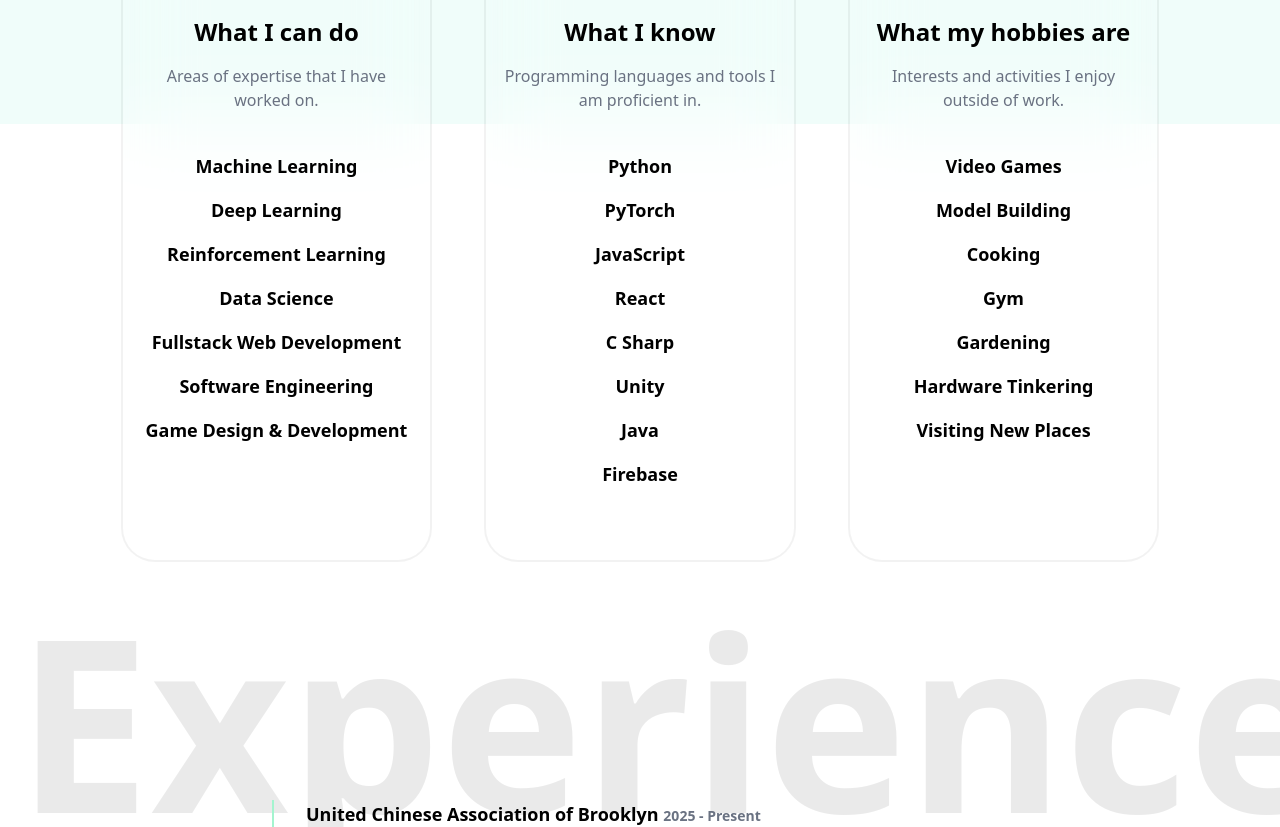
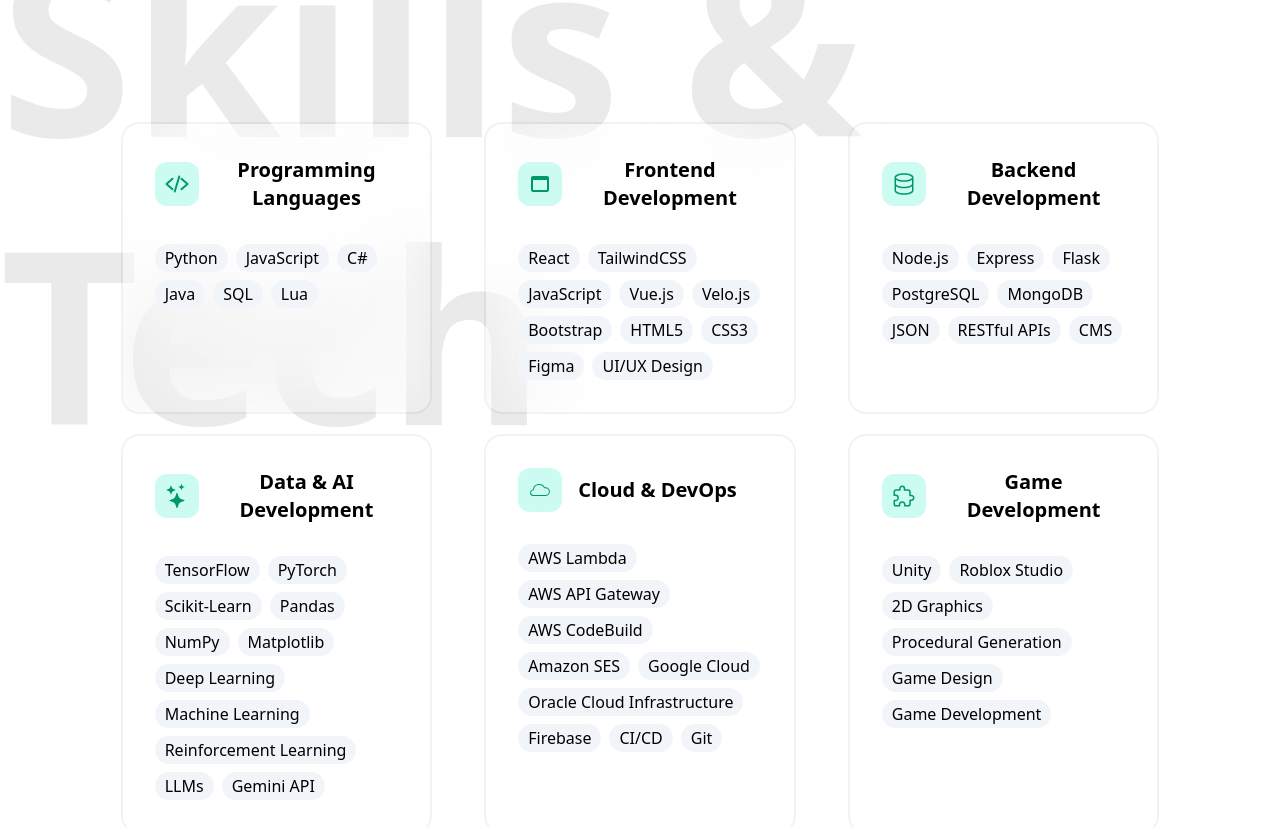
Before and after one commit to tianye-chen/portfolio4, a React (Vite) app: page / in a window 1280 px wide. Shown: the part 1340-2167 px from the top of the page. Built offline with nearby package versions, Linux system fonts and the light colour scheme.

Commit message:
remove sections and revamped skills

```diff
--- a/src/Components/Data/data.jsx
+++ b/src/Components/Data/data.jsx
@@ -1,7 +1,7 @@
 export const links = [
     "https://github.com/tianye-chen",
     "https://www.linkedin.com/in/tianyechen/",
-    "mailto:contact@tianyechen.net",
+    "mailto:contact@danielch.net",
 ];
 
 export const broad_skills = [
@@ -14,16 +14,73 @@
   "Game Design & Development",
 ];
 
-export const prog_skills = [
+export const prog_langs = [
   "Python",
+  "JavaScript",
+  "C#",
+  "Java",
+  "SQL",
+  "Lua",
+];
+
+export const front_dev = [
+  "React",
+  "TailwindCSS",
+  "JavaScript",
+  "Vue.js",
+  "Velo.js",
+  "Bootstrap",
+  "HTML5",
+  "CSS3",
+  "Figma",
+  "UI/UX Design",
+]
+
+export const back_dev = [
+  "Node.js",
+  "Express",
+  "Flask",
+  "PostgreSQL",
+  "MongoDB",
+  "JSON",
+  "RESTful APIs",
+  "CMS",
+]
+
+export const cloud_devops = [
+  "AWS Lambda",
+  "AWS API Gateway",
+  "AWS CodeBuild",
+  "Amazon SES",
+  "Google Cloud",
+  "Oracle Cloud Infrastructure",
+  "Firebase",
+  "CI/CD",
+  "Git",
+]
+
+export const game_dev = [
+  "Unity",
+  "Roblox Studio",
+  "2D Graphics",
+  "Procedural Generation",
+  "Game Design",
+  "Game Development",
+]
+
+export const ai_data_dev = [
+  "TensorFlow",
   "PyTorch",
-  "JavaScript",
-  "React",
-  "C Sharp",
-  "Unity",
-  "Java",
-  "Firebase",
-];
+  "Scikit-Learn",
+  "Pandas",
+  "NumPy",
+  "Matplotlib",
+  "Deep Learning",
+  "Machine Learning",
+  "Reinforcement Learning",
+  "LLMs",
+  "Gemini API",
+]
 
 export const hobbies = [
   "Video Games",
@@ -114,7 +171,7 @@
 export const projects = [
   {
     title: "🧰 Web AI Tool Suite",
-    description: "A suite of freemium web AI tools including, video summarization, text summarization, and worksheet generation.",
+    description: "A suite of freemium web AI tools targeted towards educators. Including video summarization, text summarization, and worksheet generation.",
     year: "2026 In Progress",
     attributes: ["Solo"],
     tech: [
@@ -137,6 +194,7 @@
     year: "2025",
     attributes: ["Solo"],
     repo: "https://github.com/tianye-chen/disc-datapack-maker",
+    demo: "mcdiscs.danielch.net",
     tech: [
       "JavaScript",
       "React",
--- a/src/Components/InfoBoxLarge.jsx
+++ b/src/Components/InfoBoxLarge.jsx
@@ -1,21 +1,29 @@
 import React from "react";
+import { SkillPill } from "./SkillPill";
 
-export const InfoBoxLarge = ({ icon, title, description, content, corner, inFocus }) => {
+export const InfoBoxLarge = ({
+  icon,
+  title,
+  content,
+}) => {
   return (
     <div
-      class={`relative ring-2 ring-black/5 bg-red px-4 min-h-full py-16 transition-all ease-in-out rounded-4xl mx-4 bg-transparent backdrop-blur-2xl`}
+      class={`group relative mx-4 min-h-full rounded-2xl bg-transparent p-8 ring-2 ring-black/5 backdrop-blur-2xl transition-all duration-300 ease-in-out hover:shadow-lg hover:ring-emerald-300`}
     >
-      <div class="flex flex-col items-center justify-center text-center text-black">
-        <div class="mb-8 text-4xl">{icon}</div>
-        <div class="mb-8">
-          <h2 class="mb-4 text-2xl font-bold">{title}</h2>
-          <p class="text-center text-gray-500">{description}</p>
+      <div class="flex flex-col items-start justify-center text-center">
+        <div class="mb-8 flex h-full flex-row items-center justify-center gap-4 text-2xl">
+          <span class="h-min rounded-xl bg-teal-100 p-2.5 text-emerald-600">
+            {icon}
+          </span>
+          <h2 class="text-center text-xl font-semibold transition-all duration-300 ease-in-out group-hover:text-emerald-600">
+            {title}
+          </h2>
         </div>
-        {content.map((item, index) => (
-          <div>
-            <p class="py-2 text-lg font-semibold">{item}</p>
-          </div>
-        ))}
+        <div class="flex flex-wrap gap-2">
+          {content.map((item, index) => (
+            <SkillPill skill={item} key={index} slateBase={true} />
+          ))}
+        </div>
       </div>
     </div>
   );
--- a/src/Components/Sections/AboutMe.jsx
+++ b/src/Components/Sections/AboutMe.jsx
@@ -1,38 +1,8 @@
-import { React } from "react";
-import { InfoBoxLarge } from "../InfoBoxLarge";
-import { broad_skills, prog_skills, hobbies } from "../Data/data";
-import { FaLaptopCode } from "react-icons/fa";
-import { IoCodeSlash, IoExtensionPuzzleOutline } from "react-icons/io5";
-
 export const AboutMe = () => {
-  const infoBoxes = [
-    {
-      icon: <FaLaptopCode />,
-      title: "What I can do",
-      description: "Areas of expertise that I have worked on.",
-      content: broad_skills,
-      corner: "left",
-    },
-    {
-      icon: <IoCodeSlash />,
-      title: "What I know",
-      description: "Programming languages and tools I am proficient in.",
-      content: prog_skills,
-      corner: null,
-    },
-    {
-      icon: <IoExtensionPuzzleOutline />,
-      title: "What my hobbies are",
-      description: "Interests and activities I enjoy outside of work.",
-      content: hobbies,
-      corner: "right",
-    },
-  ];
-
   return (
     <div>
       {/** About Me */}
-      <section class="bg-teal-50 py-60 pb-80">
+      <section class="bg-teal-50 pb-40 pt-60">
         <div class="relative mx-auto flex items-center justify-center px-[6rem]">
           <h2 class="pointer-events-none absolute -top-[19rem] mb-8 w-full text-3xl text-[15rem] font-bold">
             <span class="opacity-8">About Me</span>
@@ -43,29 +13,6 @@
           </p>
         </div>
       </section>
-
-      <section class="-my-40 -translate-y-40 py-20">
-        {/** Personal attributes */}
-        <div class="pointer-events-none mx-auto max-w-5/6 2xl:max-w-7xl">
-          <div class="grid gap-6 rounded-4xl md:grid-cols-3">
-            {infoBoxes.map((box, index) => (
-              <div>
-                <InfoBoxLarge
-                  icon={box["icon"]}
-                  title={box["title"]}
-                  description={box["description"]}
-                  content={box["content"]}
-                  corner={box["corner"]}
-                  inFocus={false}
-                />
-              </div>
-            ))}
-          </div>
-        </div>
-        <div class="absolute -top-25 bottom-0 -z-20 hidden min-h-full min-w-full translate-y-70 bg-cover drop-shadow-2xl">
-          <br />
-        </div>
-      </section>
     </div>
   );
 };
--- a/src/Components/Sections/Hero.jsx
+++ b/src/Components/Sections/Hero.jsx
@@ -196,13 +196,13 @@
 
       <div class="relative flex min-h-screen flex-row items-center justify-center gap-8 overflow-hidden pb-24 text-center md:text-left">
         <div
-          class="font-lexend pointer-events-none absolute -top-1.5 left-4 hidden min-w-screen text-left text-base/85 font-bold opacity-5 sm:block sm:text-[15rem] md:text-[26rem]"
+          class="font-lexend pointer-events-none absolute -top-1.5 left-4 hidden min-w-screen text-left text-base/85 font-bold opacity-5 sm:block sm:text-[15rem] md:text-[23rem]"
           ref={firstNameBGLargeRef}
         >
           DANIEL
         </div>
         <div
-          class="font-lexend pointer-events-none absolute bottom-0 hidden min-w-screen text-right text-base/85 font-bold opacity-5 sm:block sm:text-[15rem] md:text-[26rem]"
+          class="font-lexend pointer-events-none absolute bottom-0 hidden min-w-screen text-right text-base/85 font-bold opacity-5 sm:block sm:text-[15rem] md:text-[23rem]"
           ref={lastNameBGLargeRef}
         >
           CHEN
@@ -220,7 +220,7 @@
           <h1
             class={`font-roboto mb-4 bg-clip-text text-5xl leading-normal font-extrabold text-transparent md:text-6xl`}
             style={{
-              backgroundImage: `radial-gradient(circle at ${gradPos.x}% ${gradPos.y}%, #a855f7, #10b981, #0ea5e9)`,
+              backgroundImage: `linear-gradient(90deg, #4DE3B6 0%, #00BC7D 10%, #009999 100%)`,
             }}
             ref={(el) => refPush(el, nameCenterSectionRef)}
           >
@@ -234,10 +234,10 @@
           </p>
 
           <p
-            class="absolute hidden text-center text-4xl font-light md:block"
+            class="absolute hidden text-center text-3xl font-light md:block"
             ref={(el) => refPush(el, nameCenterSectionRef)}
           >
-            Specializing in{" "}
+            Creating Solutions with{" "}
             <span
               class="border-r-2 border-emerald-500 pr-1"
               ref={(el) => (typewriterRef.current[0] = el)}
@@ -250,7 +250,7 @@
             class="absolute left-1 flex min-w-screen flex-col items-center gap-2 text-center text-2xl font-light md:hidden"
             ref={(el) => refPush(el, nameCenterSectionRef)}
           >
-            <p> Specializing in </p>
+            <p> Creating Solutions with </p>
             <span
               class="border-r-2 border-emerald-500 pr-1"
               ref={(el) => (typewriterRef.current[1] = el)}
--- /dev/null
+++ b/src/Components/Sections/Skills.jsx
@@ -0,0 +1,72 @@
+import { React } from "react";
+import { InfoBoxLarge } from "../InfoBoxLarge";
+import { ai_data_dev, back_dev, cloud_devops, front_dev, game_dev, prog_langs } from "../Data/data";
+import { FaLaptopCode } from "react-icons/fa";
+import { IoCodeSlash, IoExtensionPuzzleOutline } from "react-icons/io5";
+import { MdOutlineWebAsset } from "react-icons/md";
+import { GoDatabase } from "react-icons/go";
+import { BsStars } from "react-icons/bs";
+import { CiCloudOn } from "react-icons/ci";
+
+export const Skills = () => {
+  const infoBoxes = [
+    {
+      icon: <IoCodeSlash />,
+      title: "Programming Languages",
+      content: prog_langs,
+    },
+    {
+      icon: <MdOutlineWebAsset />,
+      title: "Frontend Development",
+      content: front_dev,
+    },
+    {
+      icon: <GoDatabase />,
+      title: "Backend Development",
+      content: back_dev,
+    },
+    {
+        icon: <BsStars />,
+        title: "Data & AI Development",
+        content: ai_data_dev,
+    },
+    {
+        icon: <CiCloudOn />,
+        title: "Cloud & DevOps",
+        content: cloud_devops,
+    },
+    {
+      icon: <IoExtensionPuzzleOutline />,
+      title: "Game Development",
+      content: game_dev,
+    }
+  ];
+
+  return (
+    <div>
+      <section class="py-40">
+        {/** Personal attributes */}
+        <div class="relative">
+          <h2 class="pointer-events-none absolute -top-[14rem] mb-8 flex justify-around text-3xl text-[15rem] font-bold">
+            <span class="opacity-8">Skills & Tech</span>
+          </h2>
+
+          <div class="grid gap-6 rounded-4xl md:grid-cols-3 mx-auto max-w-5/6 2xl:max-w-7xl">
+            {infoBoxes.map((box, index) => (
+              <div>
+                <InfoBoxLarge
+                  icon={box["icon"]}
+                  title={box["title"]}
+                  content={box["content"]}
+                />
+              </div>
+            ))}
+          </div>
+        </div>
+        <div class="absolute -top-25 bottom-0 -z-20 hidden min-h-full min-w-full translate-y-70 bg-cover drop-shadow-2xl">
+          <br />
+        </div>
+      </section>
+    </div>
+  );
+};
--- a/src/Components/SkillPill.jsx
+++ b/src/Components/SkillPill.jsx
@@ -1,9 +1,11 @@
 import React from "react";
 
-export const SkillPill = ({ skill }) => {
+export const SkillPill = ({ skill, slateBase }) => {
   return (
-    <div class="flex justify-center overflow-hidden rounded-full bg-emerald-500 px-2 pb-0.5 whitespace-nowrap text-white outline-emerald-500 transition-all ease-in-out hover:bg-white hover:text-emerald-500 hover:outline-1">
-      {skill}
+    <div
+      class={`text-md flex justify-center overflow-hidden rounded-full px-2.5 py-0.5 font-medium whitespace-nowrap outline-emerald-500 transition-all ease-in-out hover:bg-white hover:text-emerald-500 hover:outline-1 ${slateBase ? "bg-slate-100 text-black" : "bg-emerald-500 text-white"}`}
+    >
+      <div class="pointer-events-none">{skill}</div>
     </div>
   );
 };
--- a/src/Home.jsx
+++ b/src/Home.jsx
@@ -1,6 +1,7 @@
 import { Link } from "react-router-dom";
 import { Hero } from "./Components/Sections/Hero";
 import { AboutMe } from "./Components/Sections/AboutMe";
+import { Skills } from "./Components/Sections/Skills";
 import { Education } from "./Components/Sections/Education";
 import { Experience } from "./Components/Sections/Experience";
 import { Projects } from "./Components/Sections/Projects";
@@ -10,11 +11,13 @@
     <div class="min-h-screen overflow-hidden">
       <Hero />
       <AboutMe />
-      <Experience />
+      <Skills />
+      {false && <Experience />}
       <Projects />
-      <Education />
+      {false && <Education />}
 
       {/** Credits to icons */}
+      {false && (
         <footer>
           <p class="bg-teal-50 text-xs">
             <Link to="/attributions" target="_blank">
@@ -22,6 +25,7 @@
             </Link>
           </p>
         </footer>
+      )}
     </div>
   );
 };
```
Lines whose indentation alone changed are shown as unchanged.
